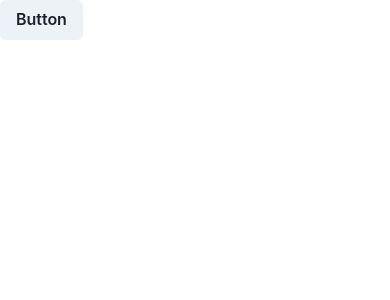
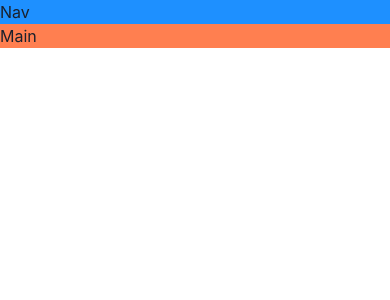
Before and after one commit to kalpesh-d/totalitycorp-frontend-challenge, a React (Vite) app: page / in a window 390 px wide. Shown: the top 300 px of the page. Built offline with nearby package versions, Linux system fonts and the light colour scheme.

Commit message:
Build a responsive layout

```diff
--- a/src/App.tsx
+++ b/src/App.tsx
@@ -1,8 +1,17 @@
-import { Button } from "@chakra-ui/react"
+import { Grid, GridItem, Show } from "@chakra-ui/react"
 
 function App() {
   return (
-    <Button>Button</Button>
+    <Grid templateAreas={{
+      base: `"nav" "main"`,
+      lg: `"nav nav" "aside main"`,
+    }}>
+      <GridItem area='nav' bg='dodgerblue'>Nav</GridItem>
+      <Show above="lg">
+        <GridItem area='aside' bg='gold'>Aside</GridItem>
+      </Show>
+      <GridItem area='main' bg='coral'>Main</GridItem>
+    </Grid>
   )
 }
 
```
